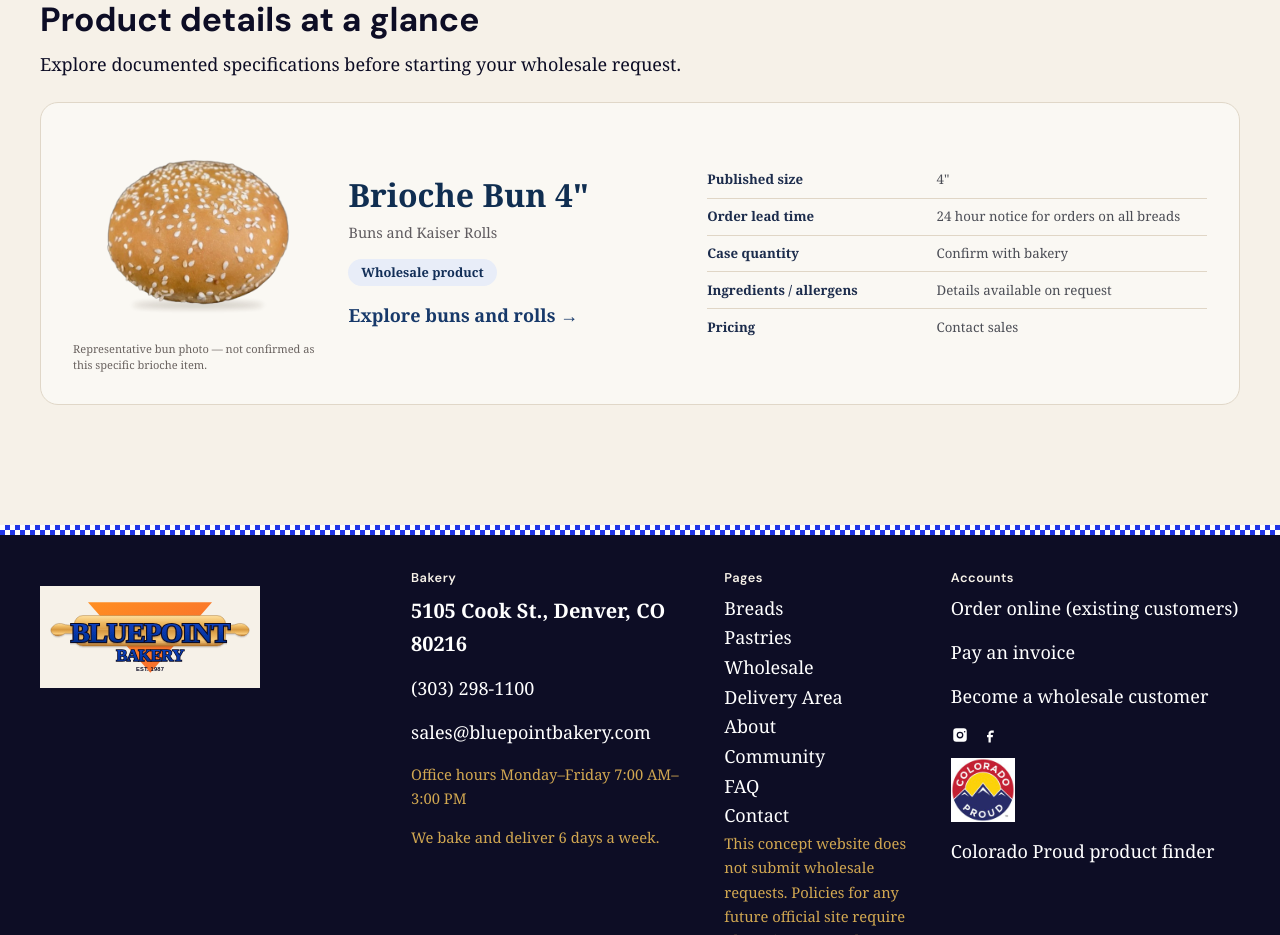
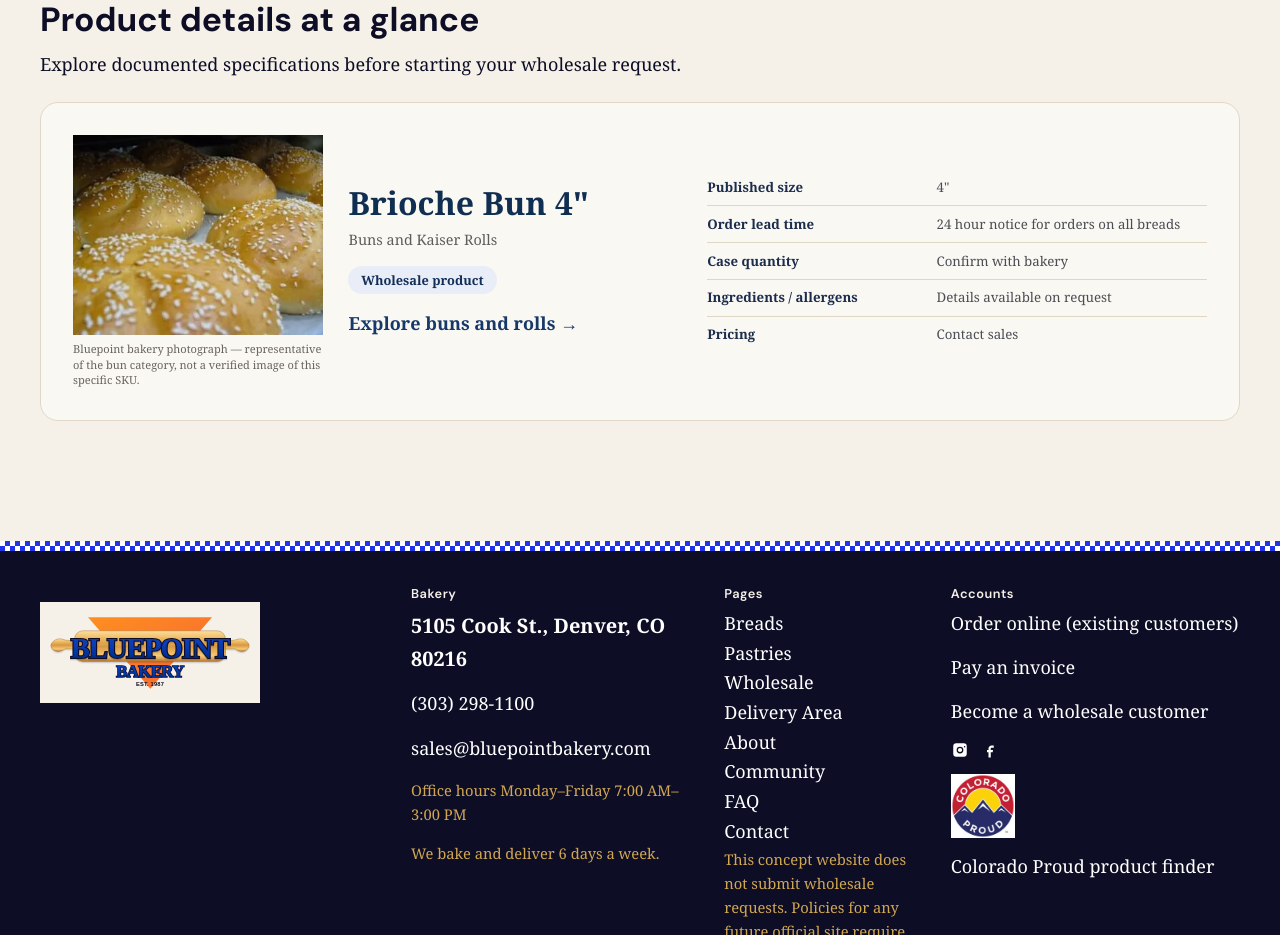
Before and after one commit to ikbenben1976/bluepoint-bakery-demo, a Next.js app: page /breads in a window 1280 px wide. Shown: the part 8140-9075 px from the top of the page. Built offline with nearby package versions, Linux system fonts and the light colour scheme.

Commit message:
Use a genuine bakery bun photo for Brioche spec rather than a rough cutout

```diff
--- a/components/FeaturedProductSpec.tsx
+++ b/components/FeaturedProductSpec.tsx
@@ -18,8 +18,8 @@ export function FeaturedProductSpec() {
       </div>
       <div className="featured-spec-card">
         <figure className="featured-spec-image">
-          <Image src="/images/studio/sesame-bun.webp" alt="Representative bun from the published bakery photo collection" fill sizes="(max-width: 650px) 75vw, 270px" />
-          <figcaption>Representative bun photo — not confirmed as this specific brioche item.</figcaption>
+          <Image src="/images/scenes/sesame-buns-rack.webp" alt="Bluepoint buns on a bakery rack; representative category photograph" fill sizes="(max-width: 650px) 75vw, 270px" />
+          <figcaption>Bluepoint bakery photograph — representative of the bun category, not a verified image of this specific SKU.</figcaption>
         </figure>
         <div className="featured-spec-info">
           <h3>{brioche.name}</h3>
```
